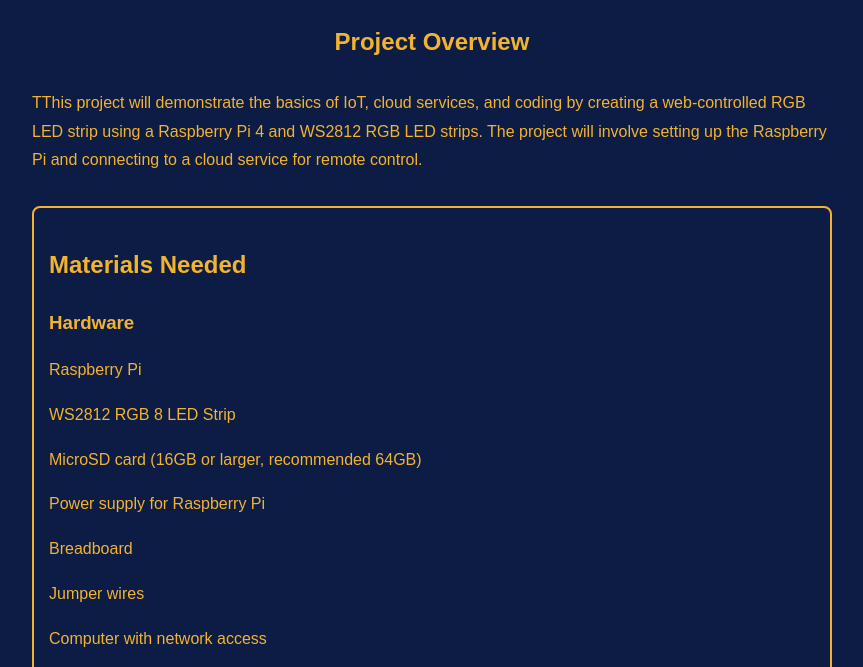
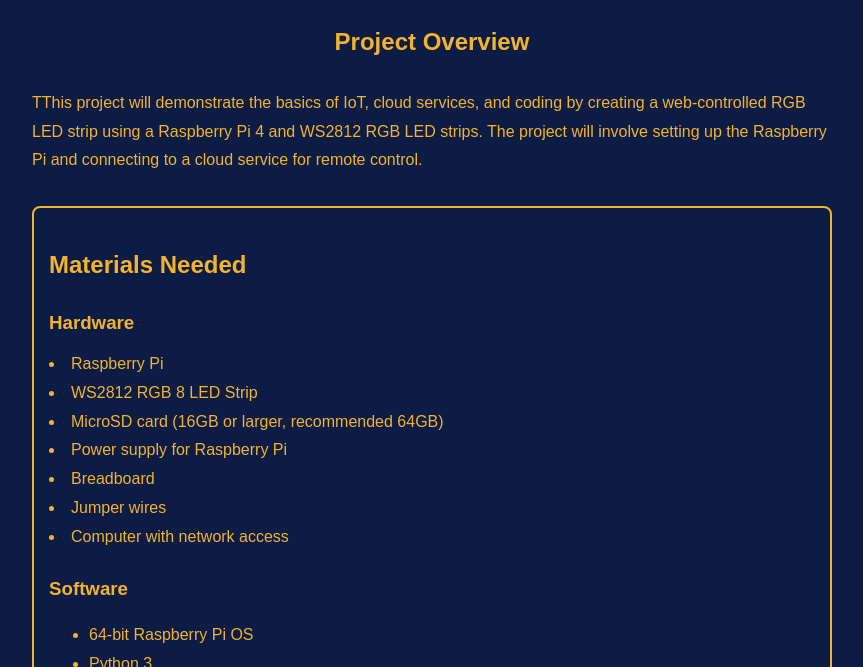
Before and after one commit to vicgauthreaux/IoT-Camp, a plain HTML site: page index.html in a window 1280 px wide. Shown: the part 108-775 px from the top of the page, without its empty margins (208-1071 px from the left). Drawn offline with Linux system fonts and the light colour scheme.

Commit message:
Update index.html

```diff
--- a/index.html
+++ b/index.html
@@ -15,14 +15,6 @@
 <div class="step">
     <h2>Materials Needed</h2>
     <h3>Hardware</h3>
-        <P>Raspberry Pi</p>
-        <P>WS2812 RGB 8 LED Strip</p>
-        <P>MicroSD card (16GB or larger, recommended 64GB)</p>
-        <P>Power supply for Raspberry Pi</p>
-        <P>Breadboard</p>
-        <P>Jumper wires</p>
-        <P>Computer with network access</p>
-    <ul>
         <li>Raspberry Pi</li>
         <li>WS2812 RGB 8 LED Strip</li>
         <li>MicroSD card (16GB or larger, recommended 64GB)</li>
@@ -30,8 +22,6 @@
         <li>Breadboard</li>
         <li>Jumper wires</li>
         <li>Computer with network access</li>
-    </ul>
-
     <h3>Software</h3>
     <ul>
         <li>64-bit Raspberry Pi OS</li>
```
